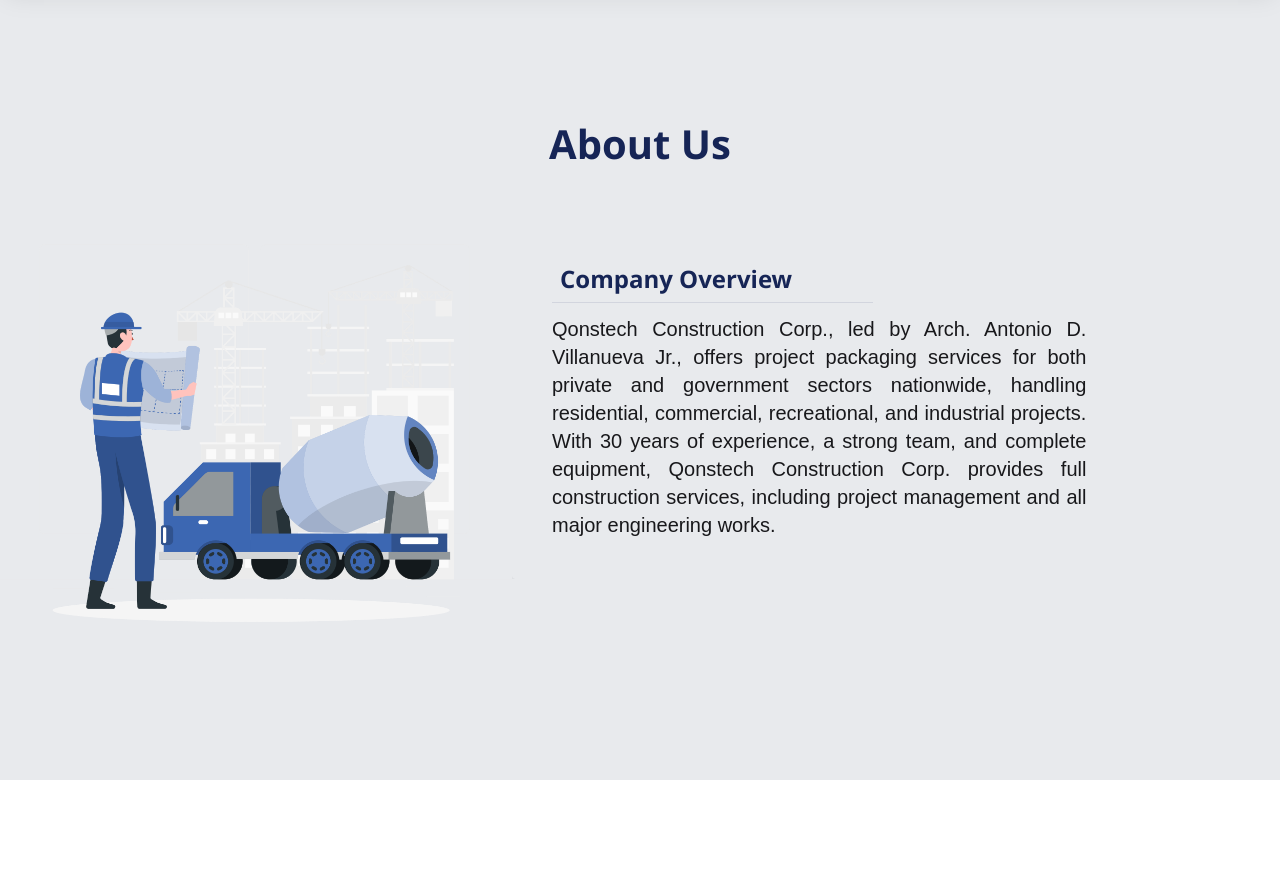
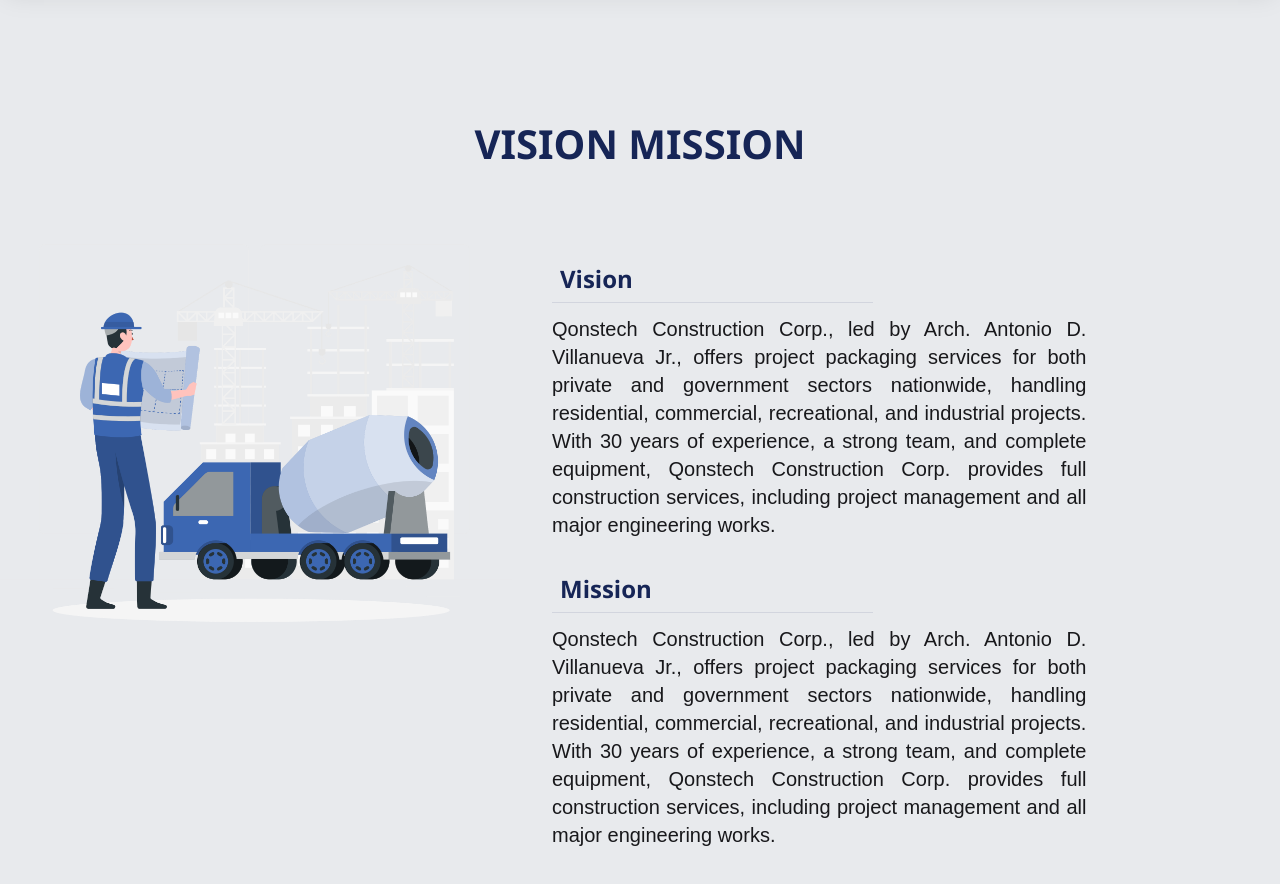
Before and after one commit to Rouxerer/qonstech, a React (Vite) app: page / in a window 1280 px wide. Shown: the part 820-1704 px from the top of the page. Built offline with nearby package versions, Linux system fonts and the light colour scheme.

Commit message:
changed to vision mission

```diff
--- a/src/components/About.jsx
+++ b/src/components/About.jsx
@@ -17,7 +17,9 @@
         transition={{ duration: 0.8, ease: "easeOut" }}
         viewport={{ once: true }}
       >
-        <h1 className="overflow-hidden text-blue-950">About Us</h1>
+        <h1 className="overflow-hidden text-blue-950 text-center">
+          VISION MISSION
+        </h1>
       </motion.div>
 
       {/* Content */}
@@ -55,7 +57,20 @@
                 viewport={{ once: true }}
               >
                 <h4 className="w-[60%] text-blue-950 font-semibold border-solid border-b-1 border-blue-950/10 p-2">
-                  Company Overview
+                  Vision
+                </h4>
+                <span className="text-justify">
+                  Qonstech Construction Corp., led by Arch. Antonio D.
+                  Villanueva Jr., offers project packaging services for both
+                  private and government sectors nationwide, handling
+                  residential, commercial, recreational, and industrial
+                  projects. With 30 years of experience, a strong team, and
+                  complete equipment, Qonstech Construction Corp. provides full
+                  construction services, including project management and all
+                  major engineering works.
+                </span>
+                <h4 className="w-[60%] text-blue-950 font-semibold border-solid border-b-1 border-blue-950/10 p-2">
+                  Mission
                 </h4>
                 <span className="text-justify">
                   Qonstech Construction Corp., led by Arch. Antonio D.
```
